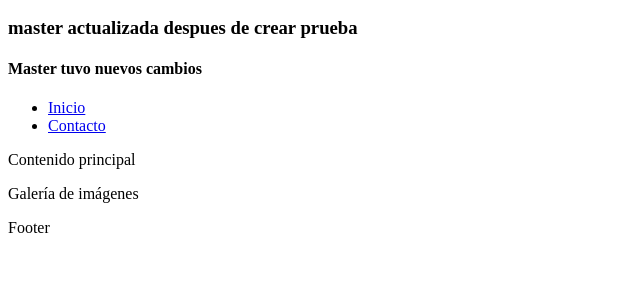
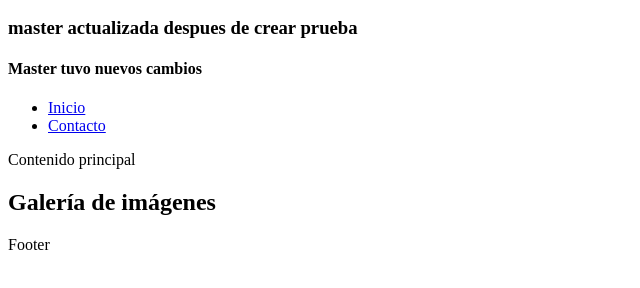
Before and after one commit to julianmoran1/reposgit, a plain HTML site: page index.html in a window 1280 px wide. Shown: the part 110-398 px from the top of the page, without its empty margins (0-640 px from the left). Drawn offline with Linux system fonts and the light colour scheme.

Commit message:
titulo h2

```diff
--- a/index.html
+++ b/index.html
@@ -24,7 +24,7 @@
       </nav>
     </header>
     <main>Contenido principal
-      <p>Galería de imágenes</p>
+      <h2>Galería de imágenes</h2>
     </main>
     <footer>
       <p>Footer</p>
```
